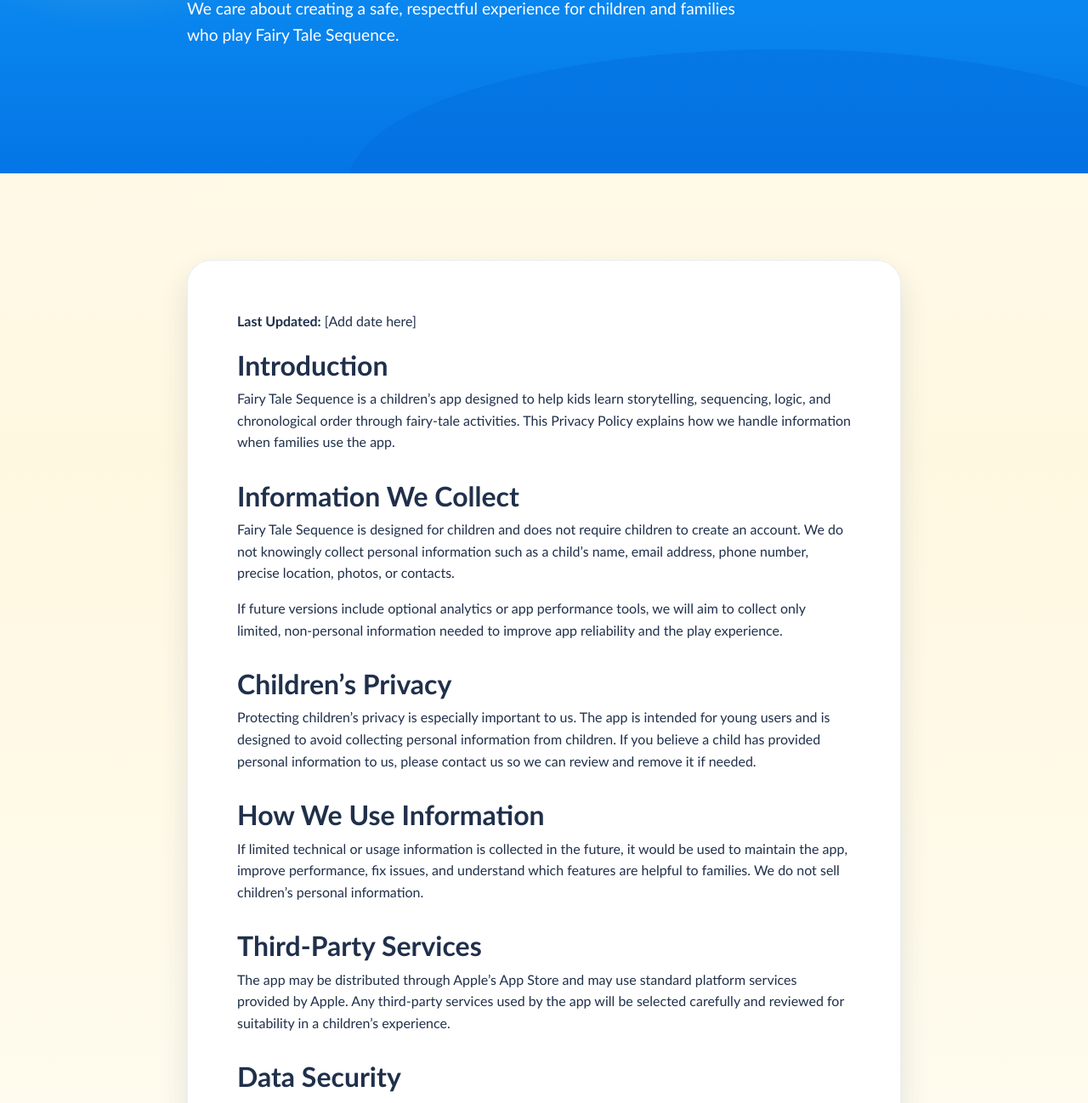
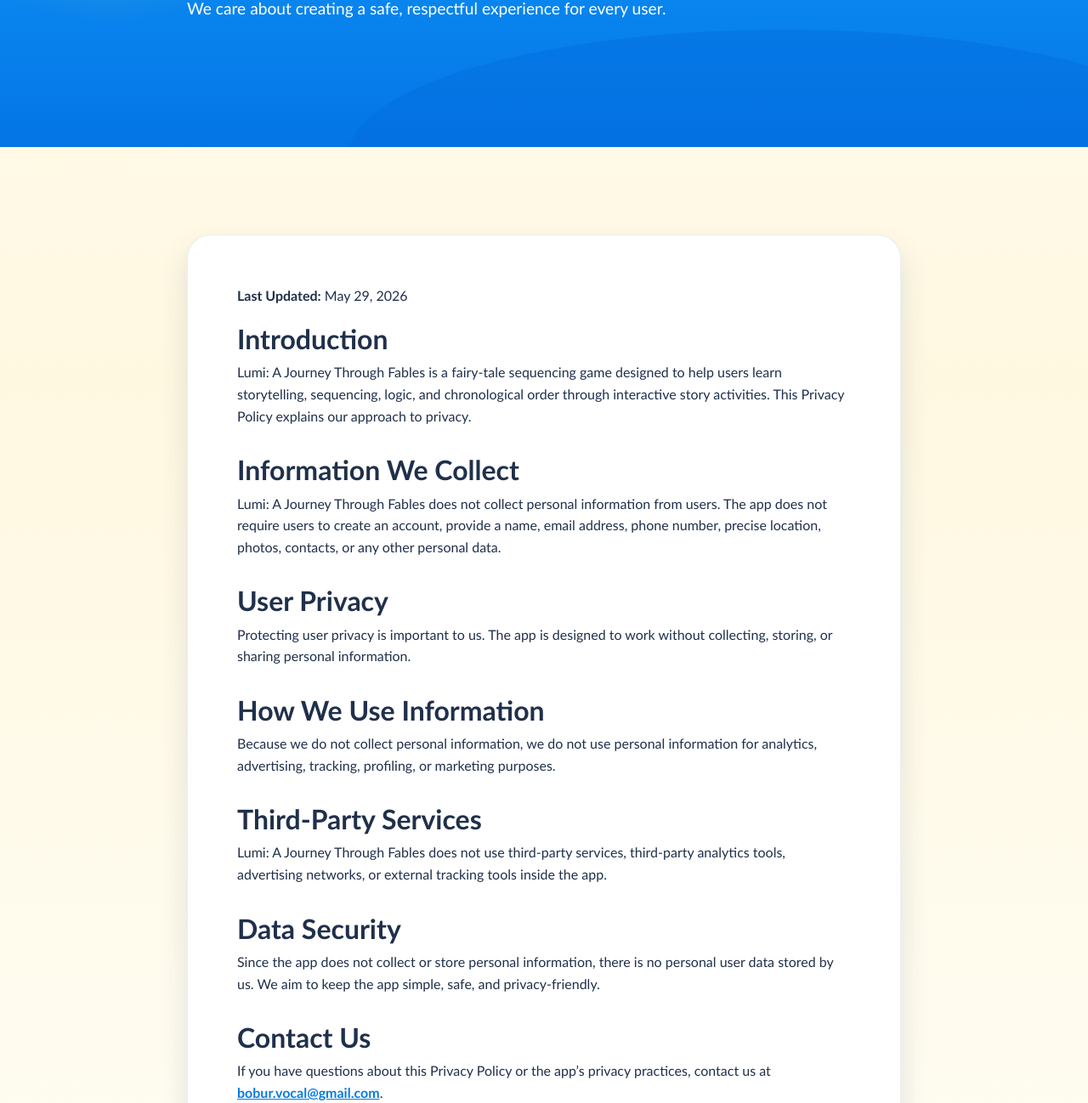
Before and after one commit to BoburToshpulatov/the-world-of-fable, a plain HTML site: page privacy.html in a window 1280 px wide. Shown: the part 436-1734 px from the top of the page at 85% size. Drawn offline with Linux system fonts and the light colour scheme.

Commit message:
Update privacy.html

```diff
--- a/privacy.html
+++ b/privacy.html
@@ -3,15 +3,15 @@
 <head>
   <meta charset="UTF-8">
   <meta name="viewport" content="width=device-width, initial-scale=1.0">
-  <meta name="description" content="Privacy Policy for Fairy Tale Sequence, a children's fairy-tale sequencing game.">
-  <title>Privacy Policy | Fairy Tale Sequence</title>
+  <meta name="description" content="Privacy Policy for Lumi: A Journey Through Fables, a fairy-tale sequencing game.">
+  <title>Privacy Policy | Lumi: A Journey Through Fables</title>
   <link rel="stylesheet" href="styles.css">
 </head>
 <body class="privacy-page">
   <header class="site-header" aria-label="Primary navigation">
-    <a class="brand" href="index.html" aria-label="Fairy Tale Sequence home">
-      <span class="brand-mark">FT</span>
-      <span>Fairy Tale Sequence</span>
+    <a class="brand" href="index.html" aria-label="Lumi: A Journey Through Fables home">
+      <span class="brand-mark">L</span>
+      <span>Lumi: A Journey Through Fables</span>
     </a>
     <button class="nav-toggle" type="button" aria-label="Open menu" aria-expanded="false">
       <span></span>
@@ -33,33 +33,32 @@
       <div class="cloud cloud-two"></div>
       <div class="container narrow">
         <p class="eyebrow">Privacy Policy</p>
-        <h1>The World of Fable</h1>
-        <p>We care about creating a safe, respectful experience for children and families who play Fairy Tale Sequence.</p>
+        <h1>Lumi: A Journey Through Fables</h1>
+        <p>We care about creating a safe, respectful experience for every user.</p>
       </div>
     </section>
 
     <section class="section">
       <article class="container narrow policy-card reveal">
-        <p><strong>Last Updated:</strong> [Add date here]</p>
+        <p><strong>Last Updated:</strong> May 29, 2026</p>
 
         <h2>Introduction</h2>
-        <p>Fairy Tale Sequence is a children’s app designed to help kids learn storytelling, sequencing, logic, and chronological order through fairy-tale activities. This Privacy Policy explains how we handle information when families use the app.</p>
+        <p>Lumi: A Journey Through Fables is a fairy-tale sequencing game designed to help users learn storytelling, sequencing, logic, and chronological order through interactive story activities. This Privacy Policy explains our approach to privacy.</p>
 
         <h2>Information We Collect</h2>
-        <p>Fairy Tale Sequence is designed for children and does not require children to create an account. We do not knowingly collect personal information such as a child’s name, email address, phone number, precise location, photos, or contacts.</p>
-        <p>If future versions include optional analytics or app performance tools, we will aim to collect only limited, non-personal information needed to improve app reliability and the play experience.</p>
+        <p>Lumi: A Journey Through Fables does not collect personal information from users. The app does not require users to create an account, provide a name, email address, phone number, precise location, photos, contacts, or any other personal data.</p>
 
-        <h2>Children’s Privacy</h2>
-        <p>Protecting children’s privacy is especially important to us. The app is intended for young users and is designed to avoid collecting personal information from children. If you believe a child has provided personal information to us, please contact us so we can review and remove it if needed.</p>
+        <h2>User Privacy</h2>
+        <p>Protecting user privacy is important to us. The app is designed to work without collecting, storing, or sharing personal information.</p>
 
         <h2>How We Use Information</h2>
-        <p>If limited technical or usage information is collected in the future, it would be used to maintain the app, improve performance, fix issues, and understand which features are helpful to families. We do not sell children’s personal information.</p>
+        <p>Because we do not collect personal information, we do not use personal information for analytics, advertising, tracking, profiling, or marketing purposes.</p>
 
         <h2>Third-Party Services</h2>
-        <p>The app may be distributed through Apple’s App Store and may use standard platform services provided by Apple. Any third-party services used by the app will be selected carefully and reviewed for suitability in a children’s experience.</p>
+        <p>Lumi: A Journey Through Fables does not use third-party services, third-party analytics tools, advertising networks, or external tracking tools inside the app.</p>
 
         <h2>Data Security</h2>
-        <p>We use reasonable safeguards to protect any information associated with the app. No method of electronic storage or transmission is completely secure, but we aim to minimize collection and reduce privacy risk wherever possible.</p>
+        <p>Since the app does not collect or store personal information, there is no personal user data stored by us. We aim to keep the app simple, safe, and privacy-friendly.</p>
 
         <h2>Contact Us</h2>
         <p>If you have questions about this Privacy Policy or the app’s privacy practices, contact us at <a href="mailto:bobur.vocal@gmail.com">bobur.vocal@gmail.com</a>.</p>
@@ -69,7 +68,7 @@
 
   <footer class="site-footer">
     <div class="container footer-inner">
-      <p>&copy; <span id="year">2026</span> Fairy Tale Sequence. All rights reserved.</p>
+      <p>&copy; <span id="year">2026</span> Lumi: A Journey Through Fables. All rights reserved.</p>
       <div class="footer-links">
         <a href="index.html">Home</a>
         <a href="mailto:bobur.vocal@gmail.com">bobur.vocal@gmail.com</a>
```
